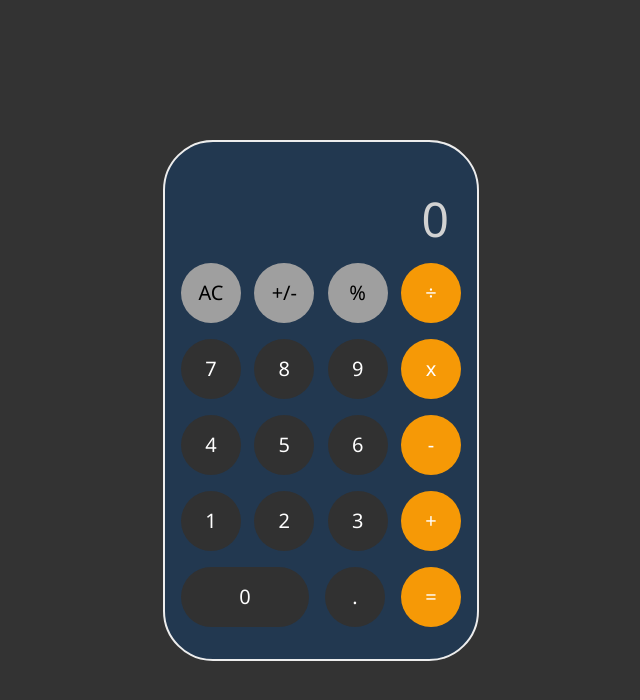
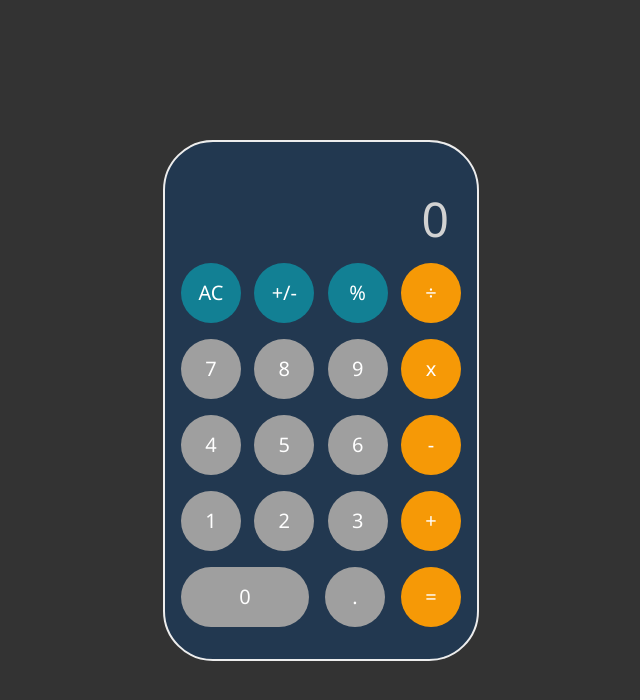
Before and after one commit to willdelorm/simple-calculator, a plain HTML site: page index.html in a window 1280 px wide. Shown: the whole page, without its empty margins (319-959 px from the left). Drawn offline with Linux system fonts and the light colour scheme.

Commit message:
Button colors updated

```diff
--- a/style.css
+++ b/style.css
@@ -91,20 +91,19 @@ input[type="text"] {
 }
 
 .btn-grey {
-  background-color: #9f9f9f;
-  color: #000;
+  background-color: #128094;
 }
 
 .btn-grey:hover {
-  background-color: #ededed;
+  background-color: #18a6bf;
 }
 
 .btn-dark-grey {
-  background-color: #313131;
+  background-color: #9f9f9f;
 }
 
 .btn-dark-grey:hover {
-  background-color: #999999;
+  background-color: #ededed;
 }
 
 .btn-orange {
```
